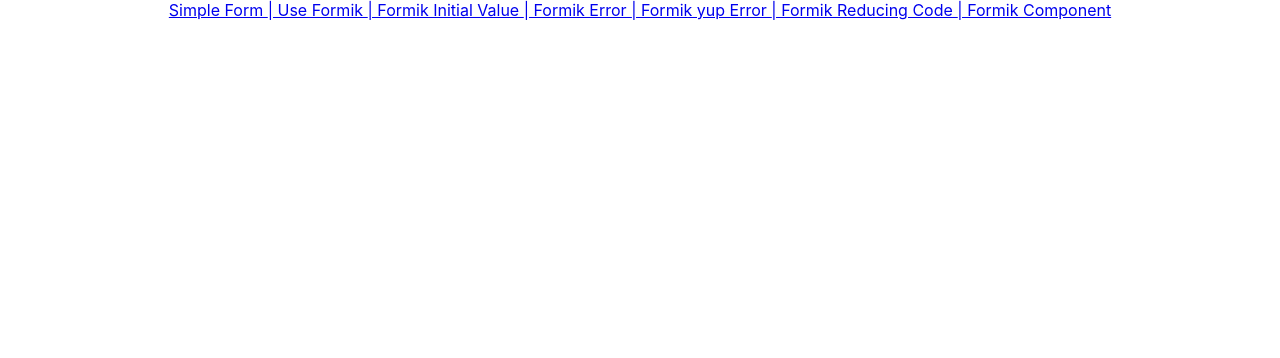
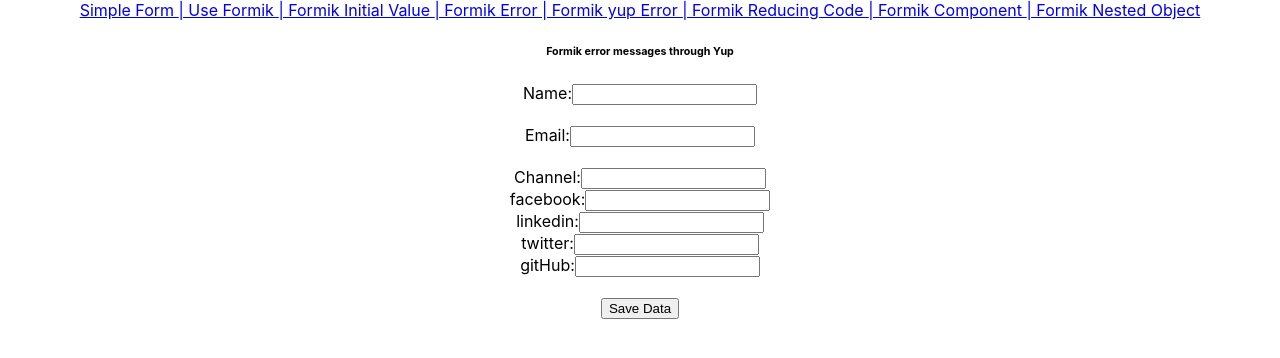
Before and after one commit to es-77/react-js-learn-app, a React (Create React App) app: page /use-formik-nested-object in a window 1280 px wide. Shown: the top 358 px of the page. Built offline with nearby package versions, Linux system fonts and the light colour scheme.

Commit message:
nested object

```diff
--- a/src/App.js
+++ b/src/App.js
@@ -56,6 +56,7 @@ import ErrorMessage from './fromik_components/ErrorMessage';
 import YupValidationFormikPage from './fromik_components/YupValidationFormikPage';
 import ReducingFormikCode from './fromik_components/ReducingFormikCode';
 import FormikComponent from './fromik_components/FormikComponent';
+import NestedObjects from './fromik_components/NestedObjects';
 const queryClient = new QueryClient();
 function App() {
   return (
@@ -134,6 +135,7 @@ function App() {
         <Route path='/use-formik-yup-error' element={<YupValidationFormikPage />} />
         <Route path='/use-formik-reducing-code' element={<ReducingFormikCode />} />
         <Route path='/use-formik-formik-component' element={<FormikComponent />} />
+        <Route path='/use-formik-nested-object' element={<NestedObjects />} />
       </Routes>
     </div>
   );
--- a/src/fromik_components/MainBar.js
+++ b/src/fromik_components/MainBar.js
@@ -11,6 +11,7 @@ function MainBar() {
             <Link to='/use-formik-yup-error'> | Formik yup Error </Link>
             <Link to='/use-formik-reducing-code'> | Formik Reducing Code </Link>
             <Link to='/use-formik-formik-component'> | Formik Component </Link>
+            <Link to='/use-formik-nested-object'> | Formik Nested Object </Link>
         </div>
     )
 }
--- /dev/null
+++ b/src/fromik_components/NestedObjects.js
@@ -0,0 +1,115 @@
+import React from 'react'
+import { ErrorMessage, Form, Formik, Field } from 'formik';
+import * as Yup from 'yup'
+
+function NestedObjects() {
+    const ProductSchema = Yup.object({
+        name: Yup.string().required('Name is required'),
+        email: Yup.string().email('Invalid email format').required('Email is required'),
+        channel: Yup.string().required('Channel is required')
+    });
+
+    const onSubmit = values => {
+        console.log('Form values submitted:', values);
+    }
+
+    const initialValues = {
+        name: '',
+        email: '',
+        channel: '',
+        social: {
+            facebook: '',
+            linkedin: '',
+            twitter: '',
+            gitHub: ''
+        }
+    }
+
+    return (
+        <div>
+            <Formik
+                initialValues={initialValues}
+                validationSchema={ProductSchema}
+                onSubmit={onSubmit}
+            >
+                {formik => (
+                    <Form>
+                        <h6>
+                            Formik error messages through Yup
+                        </h6>
+                        <div className="form-control">
+                            <label htmlFor="name">Name:</label>
+                            <Field
+                                type="text"
+                                name='name'
+                                id="name"
+                            />
+                            <ErrorMessage name='name' />
+                        </div>
+                        <br />
+                        <div className="form-control">
+                            <label htmlFor="email">Email:</label>
+                            <Field
+                                type="text"
+                                name="email"
+                                id="email"
+                            />
+                            <ErrorMessage name="email" />
+                        </div>
+                        <br />
+                        <div className="form-control">
+                            <label htmlFor="channel">Channel:</label>
+                            <Field
+                                type="text"
+                                name='channel'
+                                id="channel"
+                            />
+                            <ErrorMessage name="channel" />
+                        </div>
+                        <div className="form-control">
+                            <label htmlFor="social.facebook">facebook:</label>
+                            <Field
+                                type="text"
+                                name='social.facebook'
+                                id="social.facebook"
+                            />
+                            <ErrorMessage name="social.facebook" />
+                        </div>
+                        <div className="form-control">
+                            <label htmlFor="social.linkedin">linkedin:</label>
+                            <Field
+                                type="text"
+                                name='social.linkedin'
+                                id="social.linkedin"
+                            />
+                            <ErrorMessage name="social.linkedin" />
+                        </div>
+                        <div className="form-control">
+                            <label htmlFor="social.twitter">twitter:</label>
+                            <Field
+                                type="text"
+                                name='social.twitter'
+                                id="social.twitter"
+                            />
+                            <ErrorMessage name="social.twitter" />
+                        </div>
+                        <div className="form-control">
+                            <label htmlFor="social.gitHub">gitHub:</label>
+                            <Field
+                                type="text"
+                                name='social.gitHub'
+                                id="social.gitHub"
+                            />
+                            <ErrorMessage name="social.gitHub" />
+                        </div>
+                        <br />
+
+                        <button type="submit">Save Data</button>
+                    </Form>
+                )}
+            </Formik>
+        </div>
+    );
+}
+
+export default NestedObjects
```
